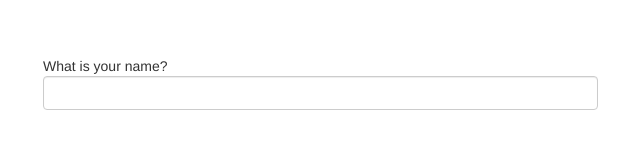
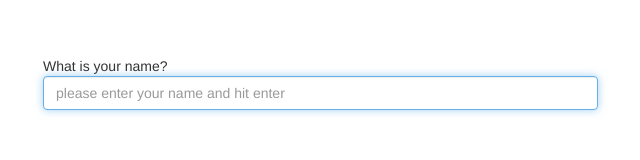
Before and after one commit to Herman04/say-hello, a plain HTML site: page index.html in a window 1280 px wide. Shown: the whole page, without its empty margins (27-667 px from the left). Drawn offline with nearby package versions, Linux system fonts and the light colour scheme.

Commit message:
autofocus highlights the box and also added a placeholder

```diff
--- a/index.html
+++ b/index.html
@@ -16,7 +16,7 @@
           <form>
             <div class="form-group">
               <lable>What is your name?</lable>
-              <input type="text" class="form-control">
+              <input type="text" placeholder="please enter your name and hit enter" class="form-control" autofocus>
             </div>
           </form>
         </div>
```
